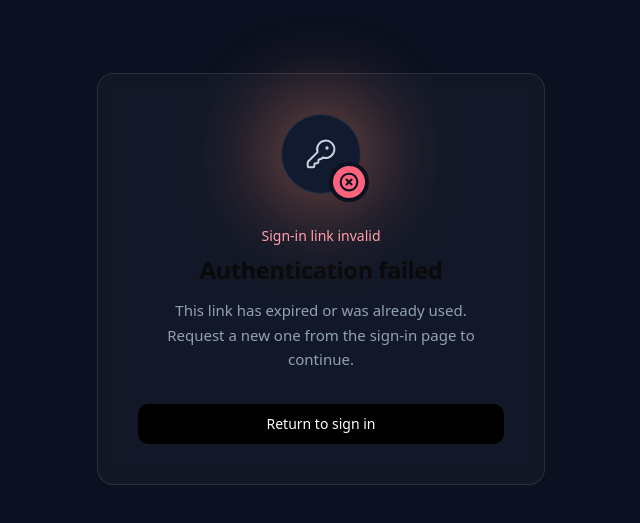
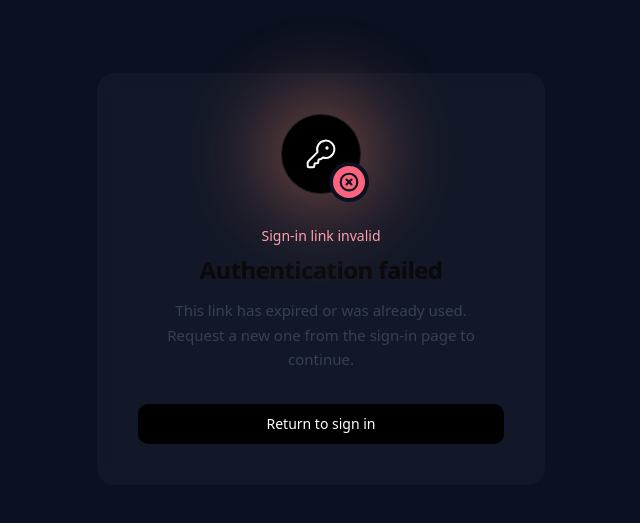
Before and after one commit to Mhando-Z/Aurora, a Next.js app: page /error in a window 1280 px wide. Shown: the part 121-644 px from the top of the page, without its empty margins (319-959 px from the left). Built offline with nearby package versions, Linux system fonts and the light colour scheme; a web font is replaced by a local one.

Commit message:
Phase One

```diff
--- a/src/app/(auth)/error/page.jsx
+++ b/src/app/(auth)/error/page.jsx
@@ -28,7 +28,7 @@ export default function AuthErrorPage() {
         variants={container}
         initial="hidden"
         animate="show"
-        className="w-full max-w-md rounded-2xl border border-white/10 bg-white/[0.03] p-10 text-center backdrop-blur-sm"
+        className="w-full max-w-md rounded-2xl border border-gray-900 bg-white/[0.03] p-10 text-center backdrop-blur-sm"
       >
         {/* Icon + error badge */}
         <motion.div variants={rise} className="relative mx-auto mb-8 h-20 w-20">
@@ -56,9 +56,9 @@ export default function AuthErrorPage() {
               opacity: { duration: 0.3, delay: 0.2 },
               x: { duration: 0.5, delay: 0.65, ease: "easeInOut" },
             }}
-            className="relative flex h-20 w-20 items-center justify-center rounded-full border border-white/10 bg-[#111a2e]"
+            className="relative flex h-20 w-20 items-center justify-center rounded-full border border-white/10 bg-black"
           >
-            <KeyRound className="h-8 w-8 text-slate-300" strokeWidth={1.5} />
+            <KeyRound className="h-8 w-8 text-white" strokeWidth={1.5} />
           </motion.div>
 
           <motion.div
@@ -92,7 +92,7 @@ export default function AuthErrorPage() {
 
         <motion.p
           variants={rise}
-          className="mx-auto mt-3 max-w-xs text-[15px] leading-relaxed text-slate-400"
+          className="mx-auto mt-3 max-w-xs text-[15px] leading-relaxed text-gray-700"
         >
           This link has expired or was already used. Request a new one from the
           sign-in page to continue.
```
